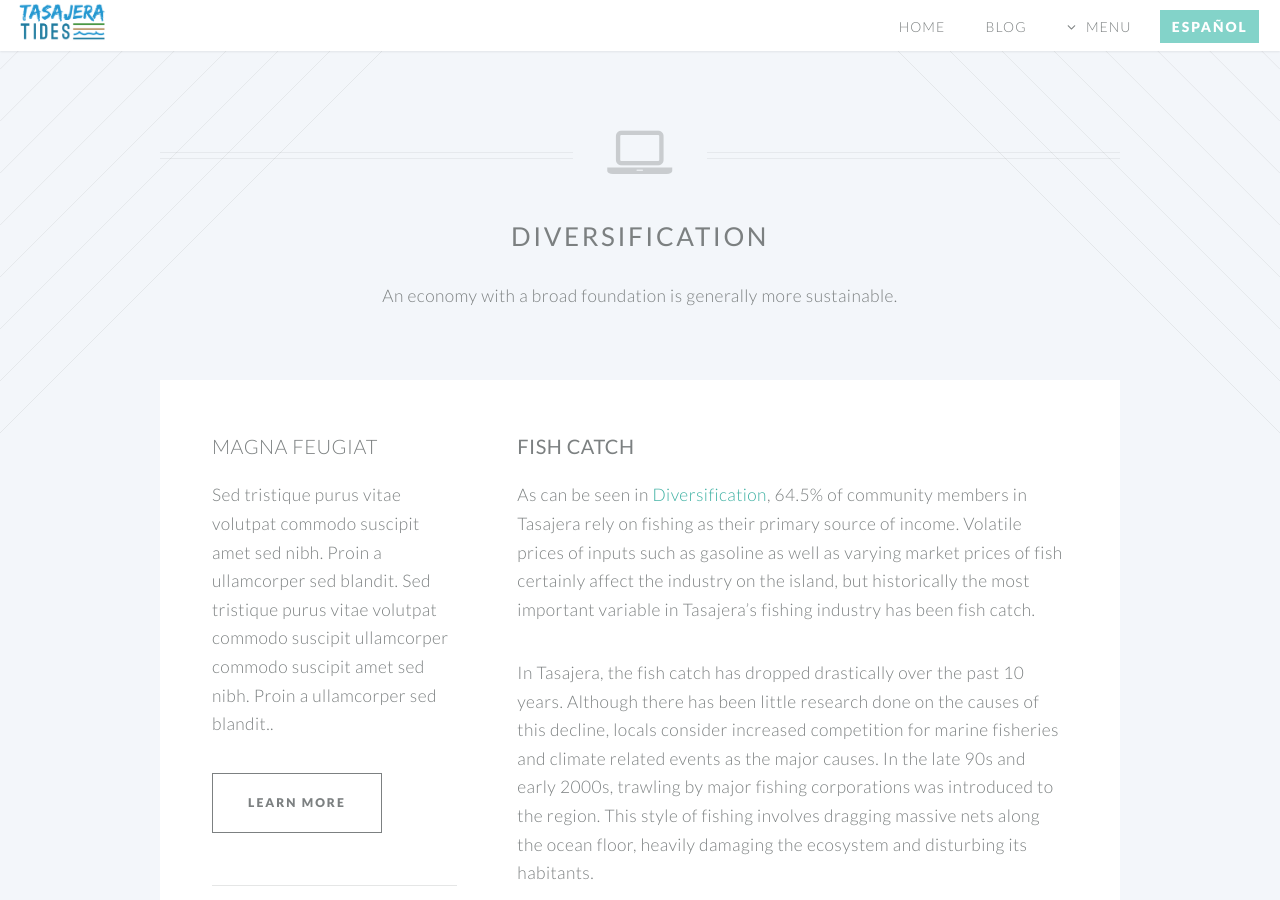
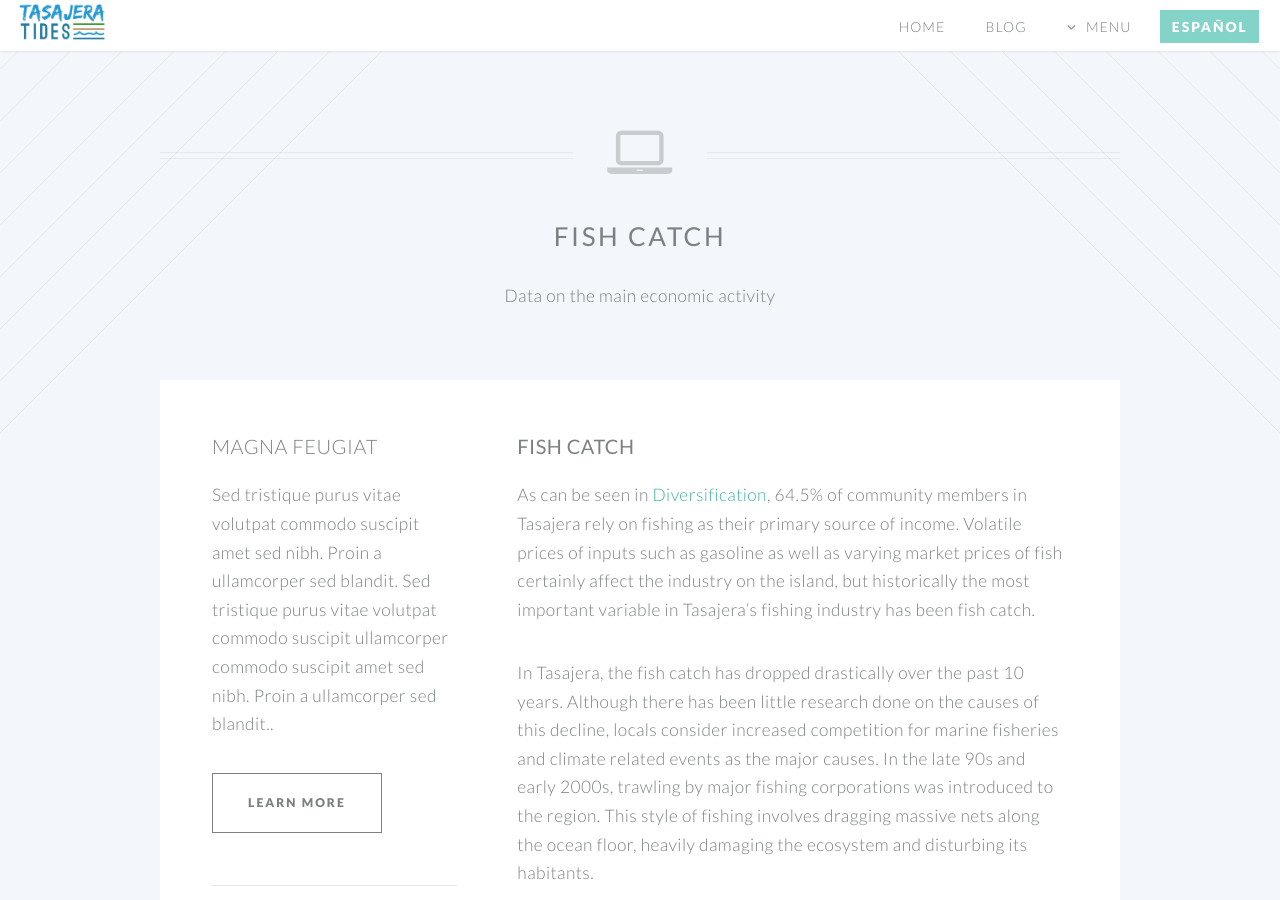
Before and after one commit to danteo90/danteo90.github.io, a Jekyll site: the page fish-catch.html, which Jekyll copies as it is, in a window 1280 px wide and 900 px high. Built offline with Jekyll 4.4.1, drawn with Linux system fonts in a browser that asks for light colours.

Commit message:
Update fish-catch.html

```diff
--- a/fish-catch.html
+++ b/fish-catch.html
@@ -6,7 +6,7 @@
 -->
 <html>
 	<head>
-		<title>Diversification - Tasajera Tides</title>
+		<title>Fish Catch - Tasajera Tides</title>
 		<meta http-equiv="content-type" content="text/html; charset=utf-8" />
 		<meta name="description" content="" />
 		<meta name="keywords" content="" />
@@ -93,8 +93,8 @@
 
 				<header class="special container">
 					<span class="icon fa-laptop"></span>
-					<h2><strong>Diversification</strong></h2>
-					<p>An economy with a broad foundation is generally more sustainable.</p>
+					<h2><strong>Fish Catch</strong></h2>
+					<p>Data on the main economic activity</p>
 				</header>
 
 				<!-- One -->
```
